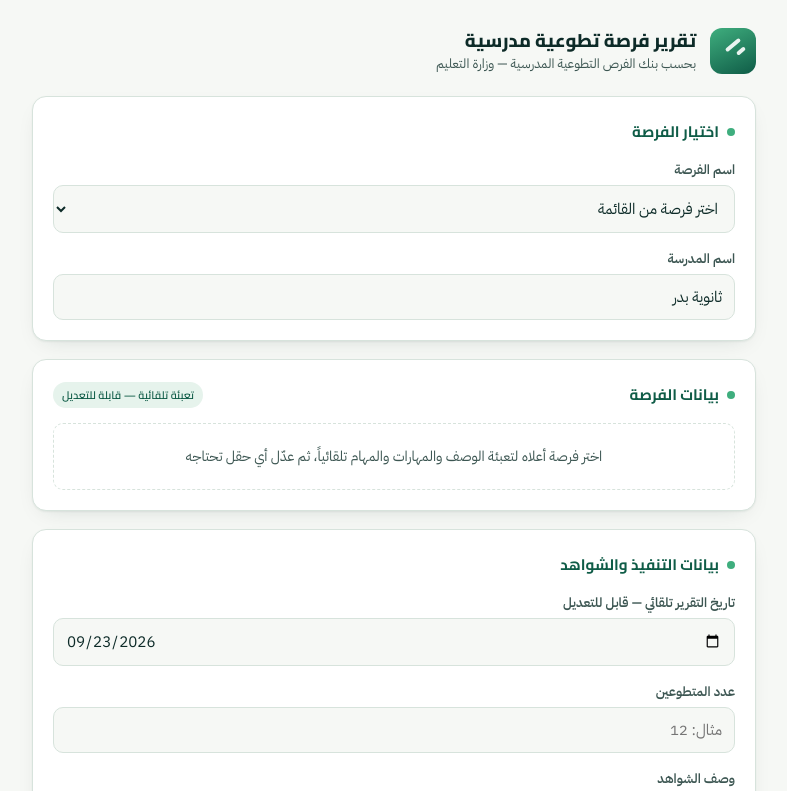
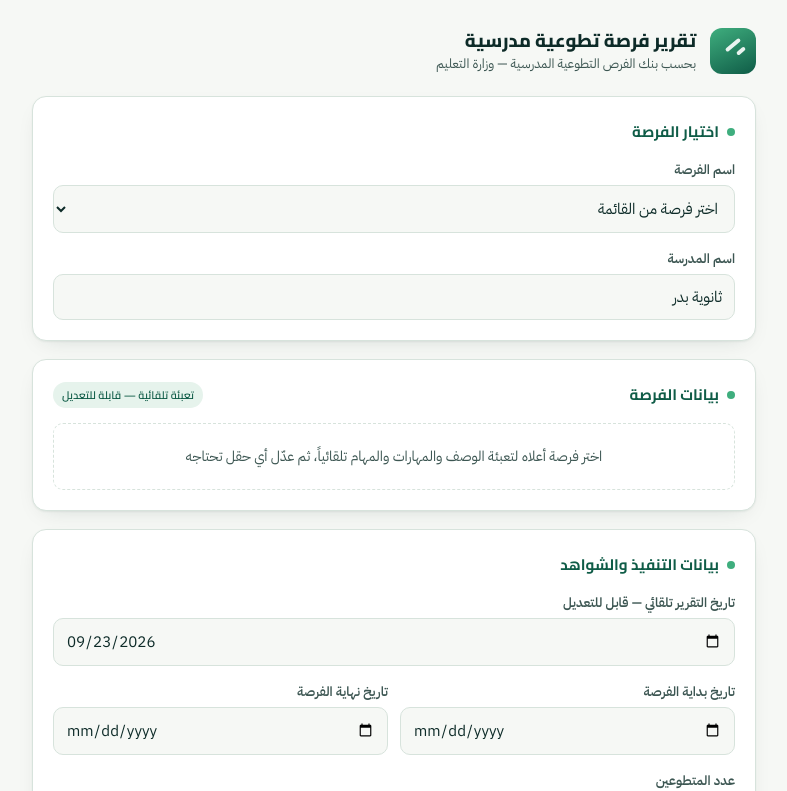
Before and after one commit to azizmoheelmo-ai/Volunteer-work, a plain HTML site: page index.html in a window 1280 px wide. Both pictures are taken after a click on the button "تفريغ الحقول". Shown: the top 791 px of the page, without its empty margins (246-1033 px from the left). Drawn offline with Linux system fonts and the light colour scheme.

Commit message:
Add opportunity start and end dates to form and report (#3)
Claude-Session: https://claude.ai/code/session_01KpU3ufTDZk4k8zbEbRZkhr

Co-authored-by: Claude <noreply@anthropic.com>

```diff
--- a/index.html
+++ b/index.html
@@ -235,6 +235,7 @@
   /* info card grid, like the template's icon/value cards */
   .info-grid { display: grid; grid-template-columns: repeat(3, 1fr); gap: 10px; margin-bottom: 18px; }
   @media (max-width: 480px) { .info-grid { grid-template-columns: 1fr 1fr; } }
+  .period-row { display: grid; grid-template-columns: 1fr 1fr; gap: 10px; margin: -8px 0 18px; }
   .info-card {
     display: flex; align-items: center; gap: 8px;
     border: 1.5px solid var(--blue);
@@ -393,6 +394,16 @@
       <label for="reportDate">تاريخ التقرير <span class="auto-badge">تلقائي — قابل للتعديل</span></label>
       <input type="date" id="reportDate">
     </div>
+    <div class="two-col">
+      <div class="field">
+        <label for="startDate">تاريخ بداية الفرصة</label>
+        <input type="date" id="startDate">
+      </div>
+      <div class="field">
+        <label for="endDate">تاريخ نهاية الفرصة</label>
+        <input type="date" id="endDate">
+      </div>
+    </div>
     <div class="field">
       <label for="volCount">عدد المتطوعين</label>
       <input type="number" id="volCount" min="0" placeholder="مثال: 12">
@@ -436,6 +447,11 @@
           <div class="info-card"><span class="info-icon">📆</span><div><div class="info-val" id="rDays">—</div><div class="info-lbl">عدد الأيام</div></div></div>
           <div class="info-card"><span class="info-icon">⏱</span><div><div class="info-val" id="rHours">—</div><div class="info-lbl">الساعات اليومية</div></div></div>
           <div class="info-card"><span class="info-icon">🏫</span><div><div class="info-val" id="rSchool2">—</div><div class="info-lbl">المدرسة</div></div></div>
+        </div>
+
+        <div class="period-row">
+          <div class="info-card"><span class="info-icon">🟢</span><div><div class="info-val" id="rStart">—</div><div class="info-lbl">تاريخ بداية الفرصة</div></div></div>
+          <div class="info-card"><span class="info-icon">🏁</span><div><div class="info-val" id="rEnd">—</div><div class="info-lbl">تاريخ نهاية الفرصة</div></div></div>
         </div>
 
         <div class="box-section box-blue">
@@ -623,6 +639,11 @@ const reportDateInput = document.getElementById('reportDate');
   reportDateInput.value = iso;
 })();
 
+// end date can't be before start date
+document.getElementById('startDate').addEventListener('change', e=>{
+  document.getElementById('endDate').min = e.target.value;
+});
+
 // ---------- evidence images ----------
 let evidenceImages = [];
 const thumbs = document.getElementById('thumbs');
@@ -716,6 +737,8 @@ document.getElementById('buildBtn').addEventListener('click', ()=>{
   }
 
   document.getElementById('rDate').textContent = formatDateForDisplay(reportDateInput.value);
+  document.getElementById('rStart').textContent = formatDateForDisplay(document.getElementById('startDate').value) || "—";
+  document.getElementById('rEnd').textContent = formatDateForDisplay(document.getElementById('endDate').value) || "—";
 
   reportSection.style.display = "block";
   afterBuildRow.style.display = "flex";
@@ -735,6 +758,8 @@ document.getElementById('resetBtn').addEventListener('click', ()=>{
   fillEditableFields(null);
   document.getElementById('volCount').value = "";
   document.getElementById('evidenceText').value = "";
+  document.getElementById('startDate').value = "";
+  document.getElementById('endDate').value = "";
   evidenceImages = [];
   renderThumbs();
   updateBuildBtn();
```
